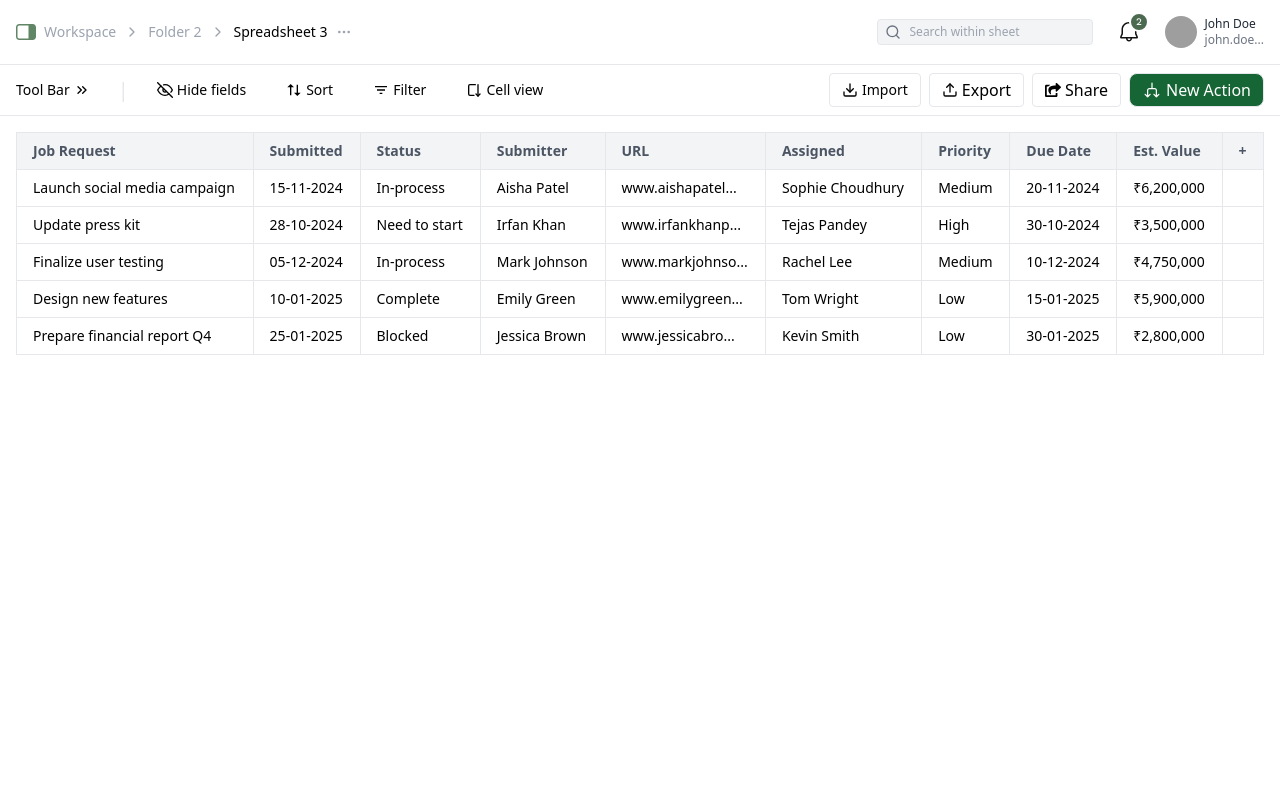
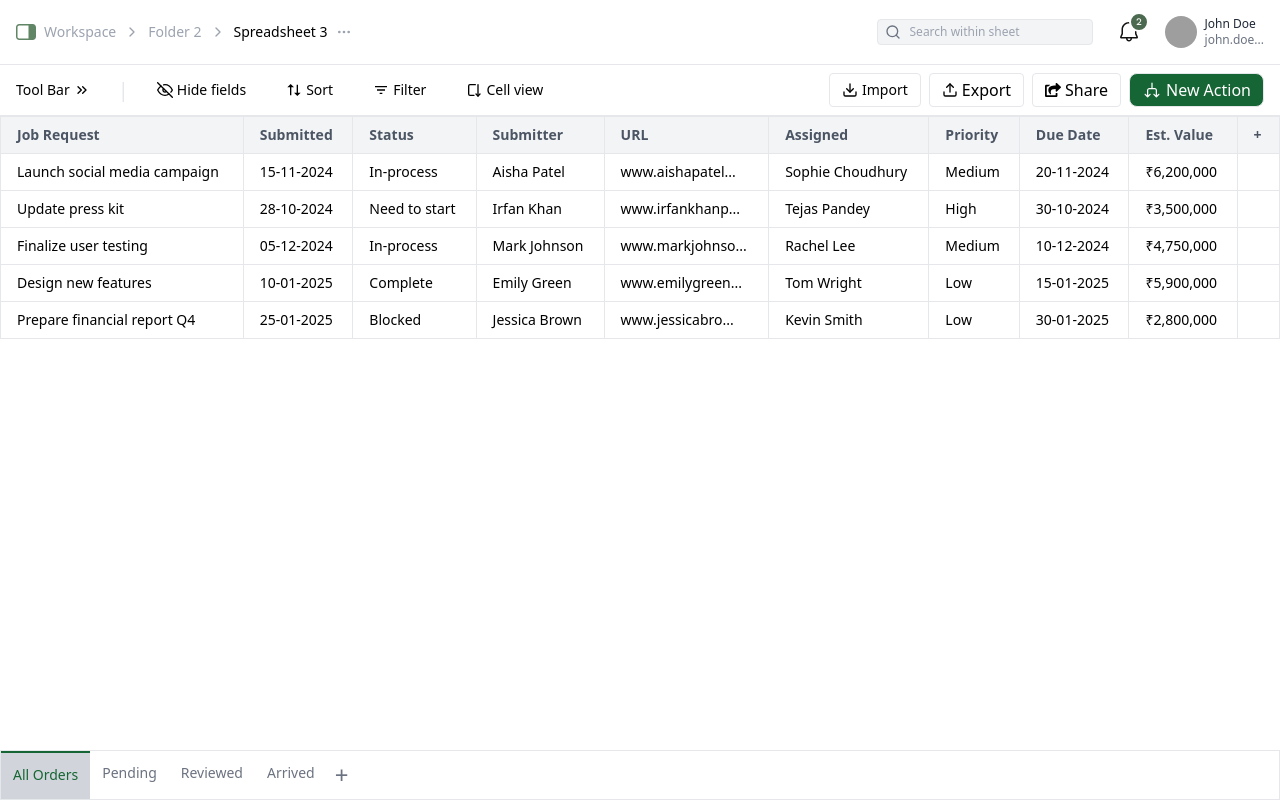
Before and after one commit to bijaysharma8335/react-figma-spreadsheet-prototype, a React (Vite) app: page / in a window 1280 px wide. Built offline with nearby package versions, Linux system fonts and the light colour scheme; grey boxes are pictures that could not be loaded.

Commit message:
feat: add Order Tabs  at bottom of grid

```diff
--- a/src/App.tsx
+++ b/src/App.tsx
@@ -1,3 +1,4 @@
+import OrderTabs from "./components/OrderTabs";
 import SpreadsheetGrid from "./components/SpreadsheetGrid";
 
 import Toolbar from "./components/Toolbar";
@@ -9,7 +10,11 @@ function App() {
             <Topbar />
             <Toolbar />
 
-            <div className="flex-1 overflow-auto p-4">  <SpreadsheetGrid /></div>
+            <div className="flex-1 overflow-auto ">
+                {" "}
+                <SpreadsheetGrid />
+            </div>
+            <OrderTabs/>
         </main>
     );
 }
--- /dev/null
+++ b/src/components/OrderTabs.tsx
@@ -0,0 +1,36 @@
+import React, { useState } from "react";
+
+const OrderTabs: React.FC = () => {
+    const [tabs, setTabs] = useState<string[]>(["All Orders", "Pending", "Reviewed", "Arrived"]);
+    const [activeTab, setActiveTab] = useState("All Orders");
+
+    const handleAddSheet = () => {
+        const newSheetNumber =  tabs.length + 1;
+        const newSheetName = `Sheet ${newSheetNumber}`;
+        setTabs([...tabs, newSheetName]);
+        setActiveTab(newSheetName);
+    };
+    return (
+        <div className="flex text-sm font-medium border-t border bg-white ">
+            {tabs.map((tab) => (
+                <div
+                    key={tab}
+                    onClick={() => setActiveTab(tab)}
+                    className={`p-3 text-gray-500 cursor-default  ${
+                        activeTab === tab
+                            ? "border-t-2 border-green-800 text-green-800 bg-gray-300"
+                            : "hover:bg-gray-200"
+                    }`}
+                >
+                    {tab}
+                </div>
+            ))}
+            {/* + Button */}
+            <div onClick={handleAddSheet} className="p-2 text-gray-500 cursor-pointer hover:bg-gray-200 text-2xl hover:text-green-800">
+                +
+            </div>
+        </div>
+    );
+};
+
+export default OrderTabs;
```
